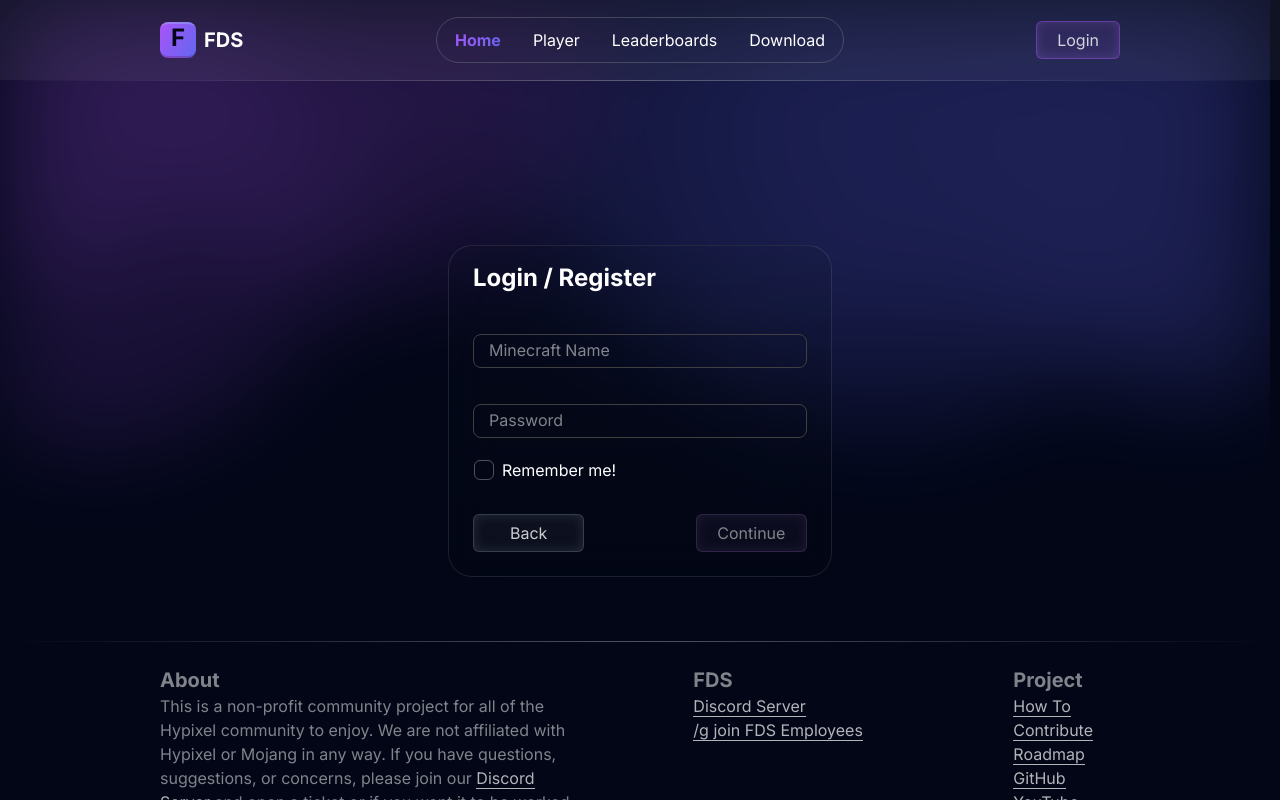
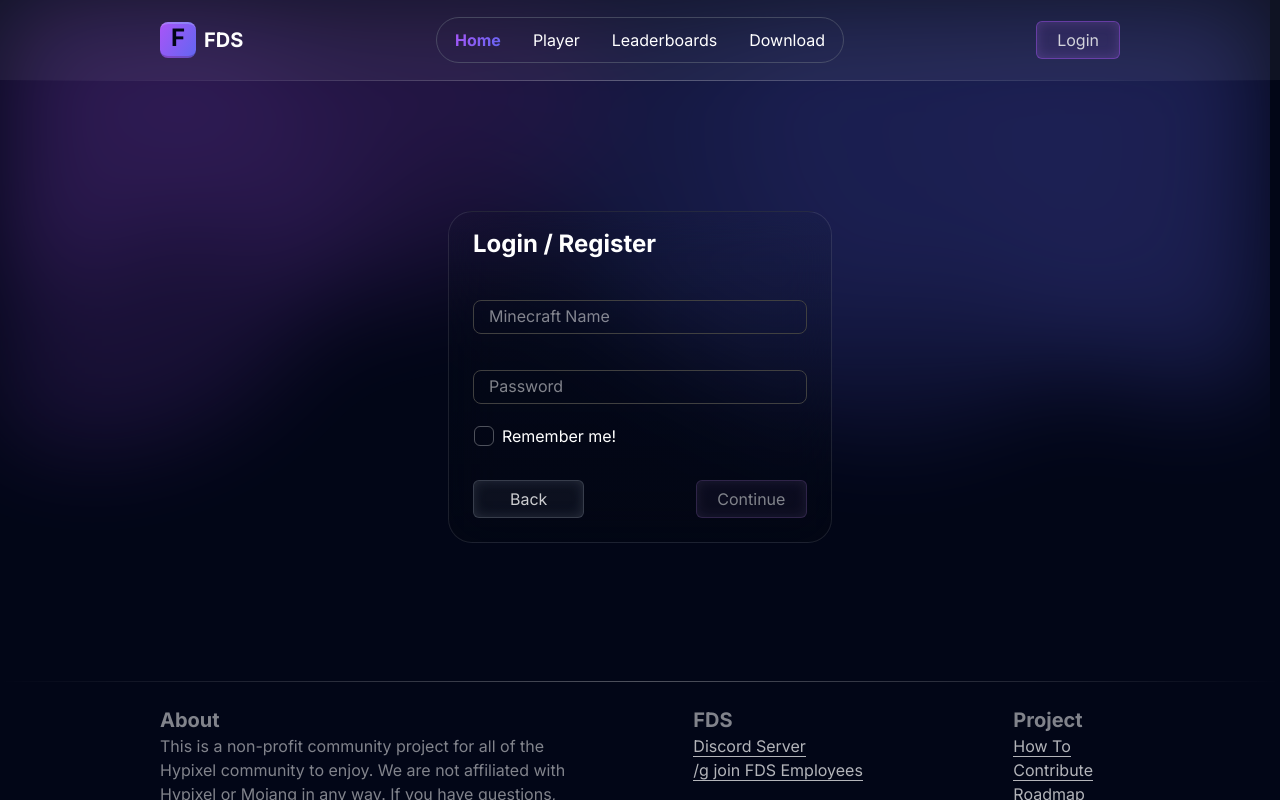
Before and after one commit to NoBypass/fds, a SvelteKit app in the folder client/: page /login in a window 1280 px wide. Shown: the top 800 px of the page. Built offline with nearby package versions, Linux system fonts and the light colour scheme.

Commit message:
login card height fix

```diff
--- a/client/src/routes/login/+page.svelte
+++ b/client/src/routes/login/+page.svelte
@@ -138,8 +138,8 @@
     }
 </script>
 
-<main class="h-[55vh] grid justify-center">
-    <Card tw="place-self-end w-96">
+<main class="h-[60vh] grid">
+    <Card tw="place-self-center w-96">
         <form class="grid px-2 pb-2">
             <Text tw="mb-2" b type="h2">{isLoggingIn === undefined ? 'Login / Register' : isLoggingIn ? 'Login' : 'Register'}</Text>
             <Input bind:value={name.val}
```
